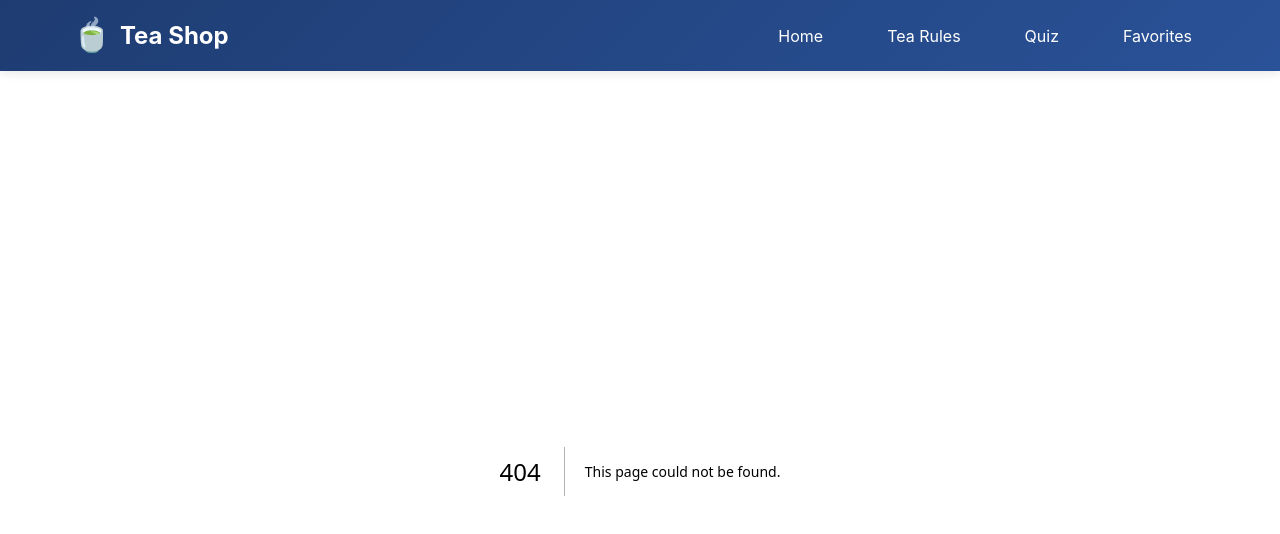
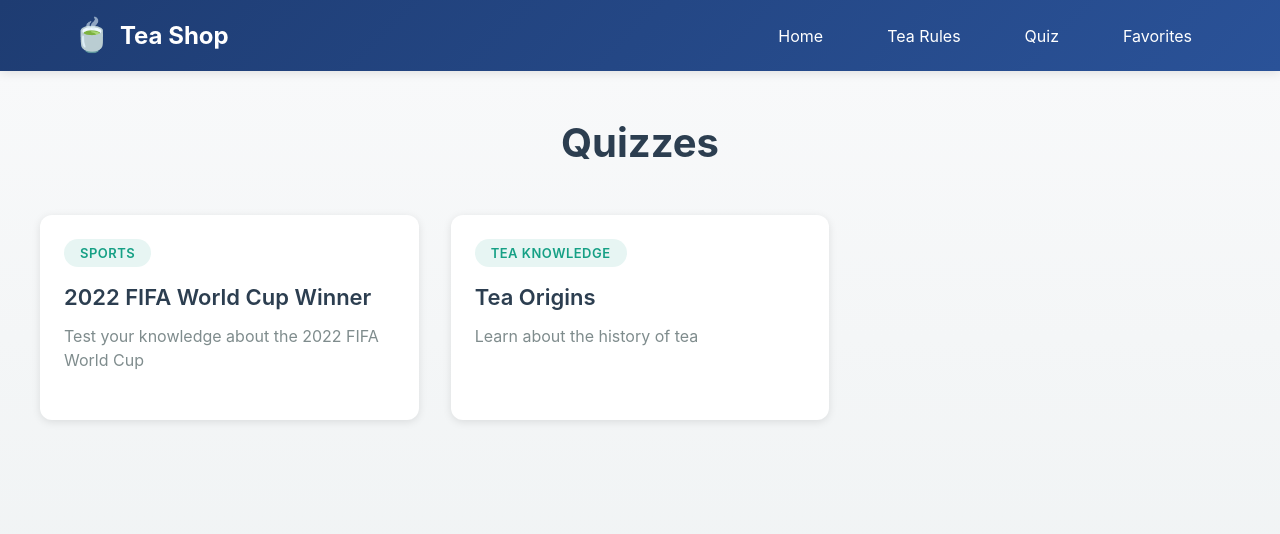
Before and after one commit to fakeplastique/teashop, a Next.js app: page /quiz in a window 1280 px wide. Before the commit this address had no page. Shown: the top 534 px of the page. Built offline with nearby package versions, Linux system fonts and the light colour scheme.

Commit message:
adding page with all quizzes

```diff
--- /dev/null
+++ b/app/quiz/page.module.scss
@@ -0,0 +1,105 @@
+.container {
+  min-height: 100vh;
+  background: linear-gradient(to bottom, #f8f9fa 0%, #ecf0f1 100%);
+  padding: 3rem 1.5rem;
+
+  .header {
+    text-align: center;
+    margin-bottom: 3rem;
+
+    .title {
+      font-size: 2.5rem;
+      font-weight: 700;
+      color: #2c3e50;
+      margin: 0 0 0.75rem 0;
+    }
+  }
+
+  .quizGrid {
+    display: grid;
+    grid-template-columns: repeat(auto-fill, minmax(300px, 1fr));
+    gap: 2rem;
+    max-width: 1200px;
+    margin: 0 auto;
+
+    .quizCard {
+      background: white;
+      border-radius: 12px;
+      padding: 1.5rem;
+      box-shadow: 0 2px 8px rgba(0, 0, 0, 0.1);
+      transition: all 0.3s ease;
+      text-decoration: none;
+      display: flex;
+      flex-direction: column;
+      cursor: pointer;
+
+      &:hover {
+        transform: translateY(-5px);
+        box-shadow: 0 8px 20px rgba(0, 0, 0, 0.15);
+      }
+
+      .cardHeader {
+        margin-bottom: 1rem;
+
+        .category {
+          display: inline-block;
+          background: rgba(22, 160, 133, 0.1);
+          color: #16a085;
+          padding: 0.375rem 1rem;
+          border-radius: 20px;
+          font-size: 0.813rem;
+          font-weight: 600;
+          text-transform: uppercase;
+          letter-spacing: 0.5px;
+        }
+      }
+
+      .quizTitle {
+        font-size: 1.375rem;
+        font-weight: 600;
+        color: #2c3e50;
+        margin: 0 0 0.75rem 0;
+        line-height: 1.3;
+      }
+
+      .description {
+        font-size: 1rem;
+        color: #7f8c8d;
+        line-height: 1.5;
+        margin: 0 0 1.5rem 0;
+        flex-grow: 1;
+      }
+    }
+  }
+}
+
+@media (max-width: 768px) {
+  .container {
+    padding: 2rem 1rem;
+
+    .header {
+      margin-bottom: 2rem;
+
+      .title {
+        font-size: 1.875rem;
+      }
+    }
+
+    .quizGrid {
+      grid-template-columns: 1fr;
+      gap: 1.5rem;
+
+      .quizCard {
+        padding: 1.25rem;
+
+        .quizTitle {
+          font-size: 1.25rem;
+        }
+
+        .description {
+          font-size: 0.938rem;
+        }
+      }
+    }
+  }
+}
--- /dev/null
+++ b/app/quiz/page.tsx
@@ -0,0 +1,29 @@
+import Link from "next/link";
+import { mockQuizzes } from "@/lib/mockQuizzes";
+import styles from "./page.module.scss";
+
+
+export default function QuizListPage() {
+  return (
+    <div className={styles.container}>
+      <div className={styles.header}>
+        <h1 className={styles.title}>Quizzes</h1>
+      </div>
+      <div className={styles.quizGrid}>
+        {mockQuizzes.map((quiz) => (
+          <Link
+            key={quiz.id}
+            href={`/quiz/${quiz.id}`}
+            className={styles.quizCard}
+          >
+            <div className={styles.cardHeader}>
+              <span className={styles.category}>{quiz.category}</span>
+            </div>
+            <h2 className={styles.quizTitle}>{quiz.title}</h2>
+            <p className={styles.description}>{quiz.description}</p>
+          </Link>
+        ))}
+      </div>
+    </div>
+  );
+}
```
